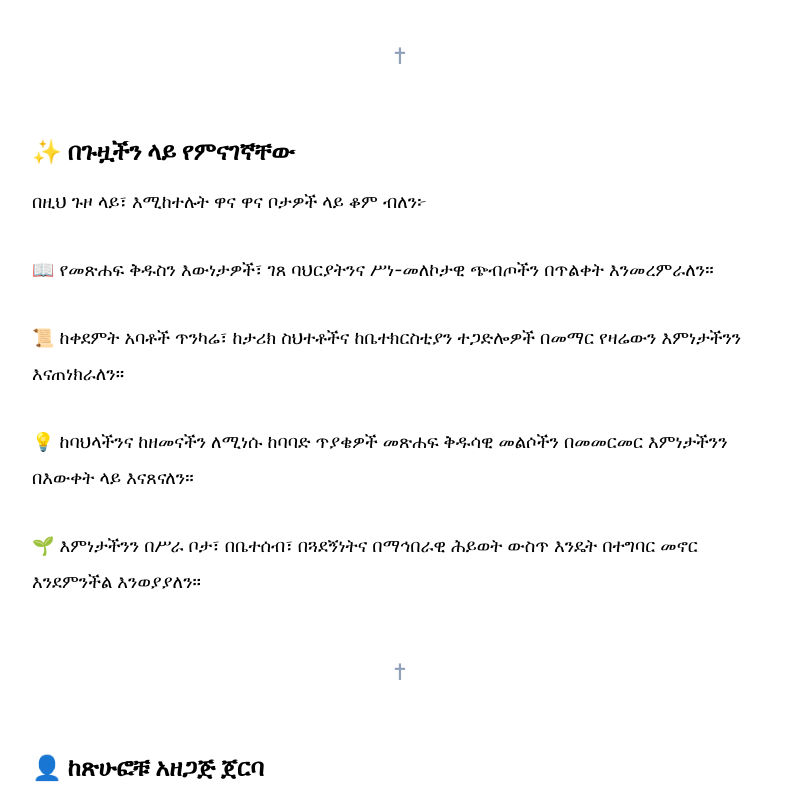
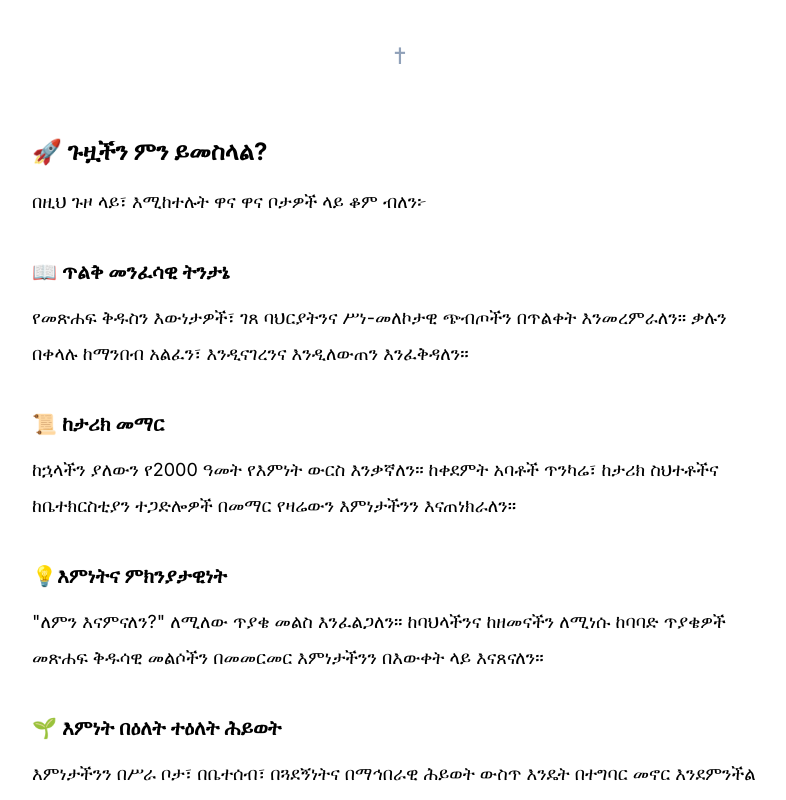
Before and after one commit to DMawi17/semayawi-menged, a Next.js app: page /about in a window 1280 px wide. Shown: the part 520-1320 px from the top of the page, without its empty margins (240-1026 px from the left). Built offline with nearby package versions, Linux system fonts and the light colour scheme; no server answers; a web font is replaced by a local one.

Commit message:
feat: Enhance the about page's content.

```diff
--- a/app/about/page.tsx
+++ b/app/about/page.tsx
@@ -43,7 +43,7 @@ export default function AboutPage() {
 				{/* What to Expect */}
 				<div>
 					<h3 className="text-2xl font-bold mb-2">
-						✨ በጉዟችን ላይ የምናገኛቸው
+						🚀 ጉዟችን ምን ይመስላል?
 					</h3>
 					<p className="mb-8">
 						በዚህ ጉዞ ላይ፣ እሚከተሉት ዋና ዋና ቦታዎች ላይ ቆም ብለን፦
@@ -51,42 +51,47 @@ export default function AboutPage() {
 
 					<div className="space-y-6">
 						<div className="mb-8">
-							{/* <h4 className="text-xl font-semibold mb-2">
+							<h4 className="text-xl font-semibold mb-2">
 								📖 ጥልቅ መንፈሳዊ ትንታኔ
-							</h4> */}
+							</h4>
 							<p>
-								📖 የመጽሐፍ ቅዱስን እውነታዎች፣ ገጸ ባህርያትንና ሥነ-መለኮታዊ ጭብጦችን
-								በጥልቀት እንመረምራለን።
+								የመጽሐፍ ቅዱስን እውነታዎች፣ ገጸ ባህርያትንና ሥነ-መለኮታዊ ጭብጦችን
+								በጥልቀት እንመረምራለን። ቃሉን በቀላሉ ከማንበብ አልፈን፣ እንዲናገረንና
+								እንዲለውጠን እንፈቅዳለን።
 							</p>
 						</div>
 
 						<div className="mb-8">
-							{/* <h4 className="text-xl font-semibold mb-2">
+							<h4 className="text-xl font-semibold mb-2">
 								📜 ከታሪክ መማር
-							</h4> */}
+							</h4>
 							<p>
-								📜 ከቀደምት አባቶች ጥንካሬ፣ ከታሪክ ስህተቶችና ከቤተክርስቲያን ተጋድሎዎች
-								በመማር የዛሬውን እምነታችንን እናጠነክራለን።
+								ከኋላችን ያለውን የ2000 ዓመት የእምነት ውርስ እንቃኛለን። ከቀደምት
+								አባቶች ጥንካሬ፣ ከታሪክ ስህተቶችና ከቤተክርስቲያን ተጋድሎዎች በመማር
+								የዛሬውን እምነታችንን እናጠነክራለን።
 							</p>
 						</div>
 
 						<div className="mb-8">
-							{/* <h4 className="text-xl font-semibold mb-2">
-								💡 እምነትና ምክንያታዊነት
-							</h4> */}
+							<h4 className="text-xl font-semibold mb-2">
+								💡እምነትና ምክንያታዊነት
+							</h4>
 							<p>
-								💡 ከባህላችንና ከዘመናችን ለሚነሱ ከባባድ ጥያቄዎች መጽሐፍ ቅዱሳዊ
-								መልሶችን በመመርመር እምነታችንን በእውቀት ላይ እናጸናለን።
+								"ለምን እናምናለን?" ለሚለው ጥያቄ መልስ እንፈልጋለን። ከባህላችንና
+								ከዘመናችን ለሚነሱ ከባባድ ጥያቄዎች መጽሐፍ ቅዱሳዊ መልሶችን በመመርመር
+								እምነታችንን በእውቀት ላይ እናጸናለን።
 							</p>
 						</div>
 
 						<div>
-							{/* <h4 className="text-xl font-semibold mb-2">
+							<h4 className="text-xl font-semibold mb-2">
 								🌱 እምነት በዕለት ተዕለት ሕይወት
-							</h4> */}
+							</h4>
 							<p>
-								🌱 እምነታችንን በሥራ ቦታ፣ በቤተሰብ፣ በጓደኝነትና በማኅበራዊ ሕይወት
-								ውስጥ እንዴት በተግባር መኖር እንደምንችል እንወያያለን።
+								እምነታችንን በሥራ ቦታ፣ በቤተሰብ፣ በጓደኝነትና በማኅበራዊ ሕይወት ውስጥ
+								እንዴት በተግባር መኖር እንደምንችል እንወያያለን። ከባህል፣ ከቴክኖሎጂና
+								ከዘመኑ አስተሳሰቦች ጋር ያለንን ግንኙነት ከእግዚአብሔር ቃል አንጻር
+								እንመዝናለን።
 							</p>
 						</div>
 					</div>
```
